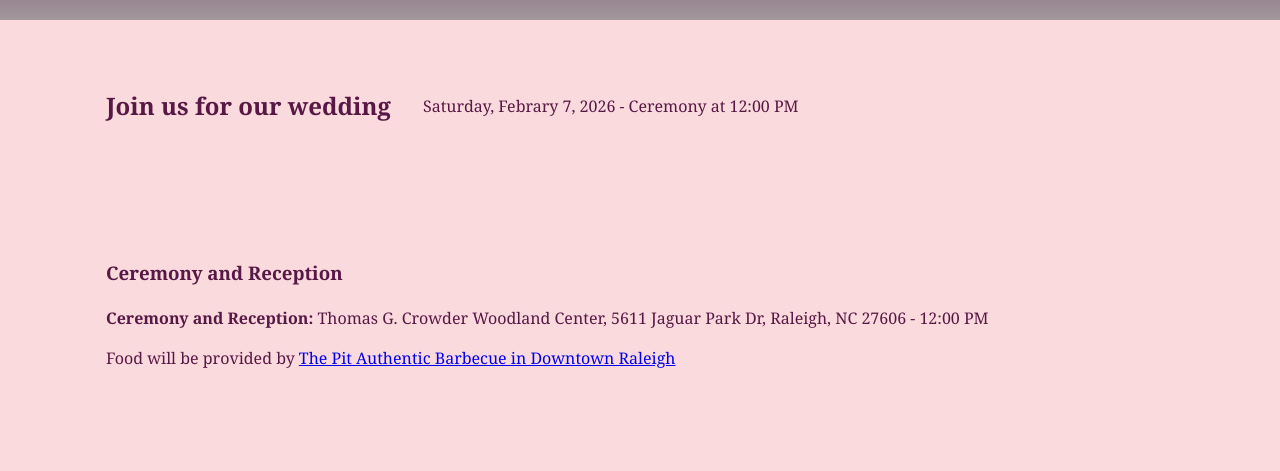
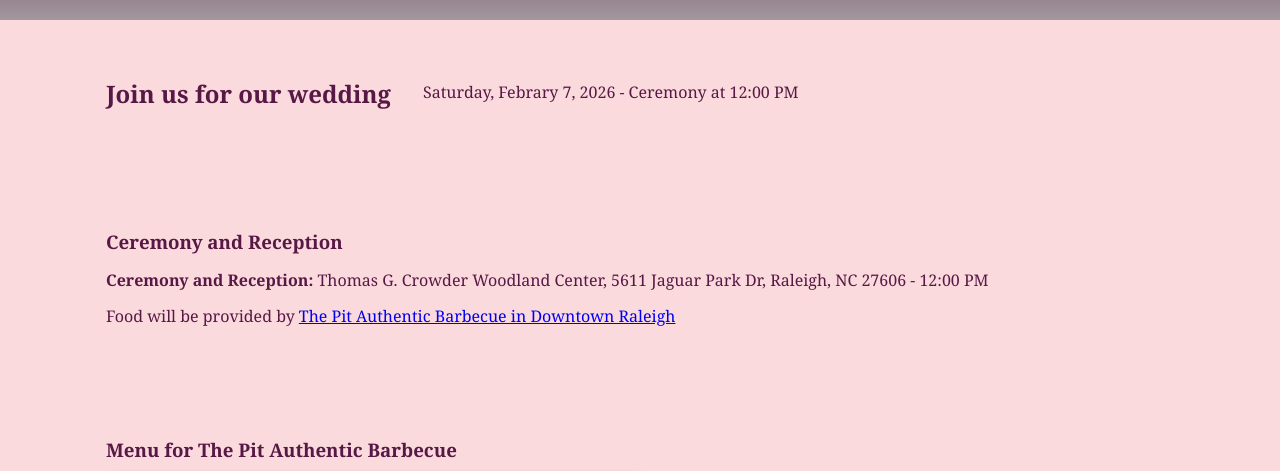
Before and after one commit to Kenny-Dobkin/Jenn_and_Ken_wedding_site, a plain HTML site: page index.html in a window 1280 px wide. Shown: the part 122-593 px from the top of the page. Drawn offline with Linux system fonts and the light colour scheme.

Commit message:
Tightened spaciing between wedding site sections

```diff
--- a/css/style.css
+++ b/css/style.css
@@ -177,3 +177,26 @@ input[type="number"] {
         gap: 0.6rem;
     }
 }
+
+/* Spacing tweaks for tighter layout */
+section.panel {
+    margin-top: 1.5rem;
+    margin-bottom: 1.5rem;
+    padding-top: 1rem;
+    padding-bottom: 1rem;
+}
+
+.hero {
+    margin-bottom: 1.5rem;
+    padding-bottom: 1.5rem;
+}
+
+h2, h3 {
+    margin-top: 0.5rem;
+    margin-bottom: 0.75rem;
+}
+
+p {
+    margin-top: 0.25rem;
+    margin-bottom: 0.75rem;
+}
```
